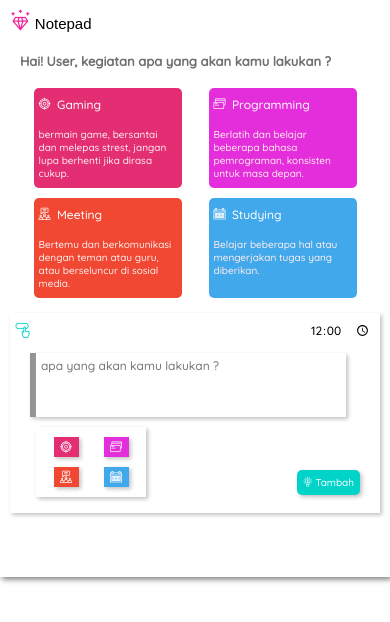
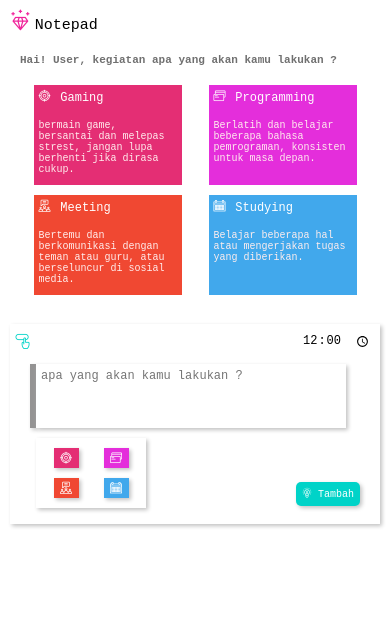
Before and after one commit to Hendridev/Reminder-app, a plain HTML site: page index.html in a window 390 px wide. Drawn offline with Linux system fonts and the light colour scheme; files whose address does not match are found by name.

Commit message:
fixing responsive and styling

```diff
--- a/responsive.css
+++ b/responsive.css
@@ -1,96 +1,59 @@
 @media screen and (max-width:1000px) {
-    section.mock-up {
-        background-color: white;
-    }
     .container {
-        padding: 10px;
-        box-sizing: border-box;
-    }
-    .clear {
-        clear: both;
+        padding: 0px;
     }
     .user-dash {
-        /* height: 100%; */
-        background-color: white;
-        box-shadow: 2px 2px 6px rgb(112, 112, 112);
-        border-radius: 8px;
         padding: 20px;
+        box-shadow: none;
         box-sizing: border-box;
     }
     .top-dash {
         margin-bottom: 10px;
     }
     .top-dash span {
-        font-size: 22px;
-        font-family: var(--font-sans);
+        font-size: 20px;
     }
     .icon-diamond::before {
         font-size: 1.7rem;
-        color: rgb(240, 36, 155);
     }
     .second-dash {
         height: 250px;
         padding: 10px;
-        box-sizing: border-box;
         margin-bottom: 10px;
     }
     .user-gret {
         font-size: 18px;
-        font-family: var(--font-style);
-        font-weight: 700;
-        color: rgb(112, 112, 112);
         margin-bottom: 20px;
         margin-left: 0px;
     }
-    .user-choice {
-        display: flex;
-        justify-content: space-evenly;
-    }
     .box {
-        font-family: var(--font-style);
         padding: 14px;
-        box-sizing: border-box;
         width: 220px;
         height: 150px;
-        border-radius: 10px;
-        transition: 0.5s ease-in-out;
-        cursor: pointer;
         margin: 0 4px;
     }
     .box span {
         font-size: 16px;
-        color: white;
     }
     span.thing {
         font-size: 14px;
         margin-left: 2px;
     }
     .box p {
-        color: rgb(255, 238, 238);
         margin-top: 15px;
         font-size: 10.5px;
     }
-    .box:hover {
-        transform: translateY(20px);
-        transition: 0.5s ease-in-out;
-    }
     .third-dash {
         height: 170px;
-        font-family: var(--font-style);
         padding: 20px 10px;
     }
     .adding-task {
         height: 170px;
-        box-shadow: 2px 2px 4px rgb(194, 194, 194);
         padding: 10px;
-        box-sizing: border-box;
         border-radius: 10px;
-        position: relative;
     }
     .icon-buy {
         font-size: 18px;
-        color: rgb(0, 211, 200);
-        float: left;
     }
     .task-wrapper {
         margin: 10px 0px;
@@ -100,47 +63,26 @@
         height: 84px;
         float: left;
         margin: 28px 0;
-        background-color: rgb(148, 147, 147);
-        box-shadow: 2px 2px 4px rgb(194, 194, 194);
     }
     .task-bar {
-        box-shadow: 2px 2px 4px rgb(194, 194, 194);
         height: 74px;
         width: 320px;
         margin: 28px 0px;
-        border: none;
-        float: left;
-        outline: none;
-        resize: none;
-        overflow: auto;
-        font-family: var(--font-style);
-        padding: 5px;
     }
     .category {
-        display: flex;
-        flex-wrap: wrap;
         padding: 5px;
         float: left;
         width: 100px;
-        align-items: center;
-        justify-content: space-around;
         margin: 28px 20px;
         height: 74px;
-        box-shadow: 2px 2px 4px rgb(194, 194, 194);
     }
     .ctg {
         width: 30px;
-        /* margin: 5px; */
         height: 30px;
-        box-shadow: 2px 2px 4px rgb(194, 194, 194);
-        display: flex;
-        justify-content: center;
-        align-items: center;
         font-size: 13px;
-        color: white;
     }
     .selected {
-        filter: grayscale(100%);
+        filter: grayscale(90%);
     }
     .time {
         position: absolute;
@@ -235,9 +177,8 @@
         clear: both;
     }
     .user-dash {
-        /* height: 100%; */
         background-color: white;
-        box-shadow: 2px 2px 6px rgb(112, 112, 112);
+        box-shadow: none;
         border-radius: 0px;
         padding: 10px;
         box-sizing: border-box;
@@ -257,10 +198,10 @@
         height: 260px;
         padding: 10px;
         box-sizing: border-box;
-        margin-bottom: 10px;
+        margin-bottom: 20px;
     }
     .user-gret {
-        font-size: 13px;
+        font-size: 11px;
         font-family: var(--font-style);
         font-weight: 700;
         color: rgb(112, 112, 112);
@@ -278,7 +219,6 @@
         box-sizing: border-box;
         width: 148px;
         height: 100px;
-        border-radius: 5px;
         transition: 0.5s ease-in-out;
         cursor: pointer;
         margin: 5px 4px;
@@ -377,7 +317,7 @@
         outline: none;
         font-family: var(--font-style);
         font-size: 12px;
-        width: 62px;
+        width: 70px;
     }
     .submit {
         position: absolute;
--- a/style.css
+++ b/style.css
@@ -1,12 +1,11 @@
-@import url('https://fonts.googleapis.com/css2?family=Quicksand:wght@500&family=Source+Sans+Pro&display=swap');
     * {
         padding: 0;
         margin: 0;
     }
 
      :root {
-    --font-style: 'Quicksand', sans-serif;
-    --font-sans: sans-serif;
+        --font-style: monospace;
+        --font-sans: monospace;
     }
 
     section.mock-up {
@@ -28,7 +27,6 @@ section.mock-up {
         /* height: 100%; */
         background-color: white;
         box-shadow: 2px 2px 6px rgb(112, 112, 112);
-    border-radius: 8px;
         padding: 20px;
         box-sizing: border-box;
     }
@@ -55,7 +53,7 @@ section.mock-up {
     }
 
     .user-gret {
-    font-size: 25px;
+        font-size: 28px;
         font-family: var(--font-style);
         font-weight: 700;
         color: rgb(112, 112, 112);
@@ -74,7 +72,6 @@ section.mock-up {
         box-sizing: border-box;
         width: 260px;
         height: 150px;
-    border-radius: 10px;
         transition: 0.5s ease-in-out;
         cursor: pointer;
     }
@@ -112,7 +109,6 @@ span.thing {
         box-shadow: 2px 2px 4px rgb(194, 194, 194);
         padding: 10px;
         box-sizing: border-box;
-    border-radius: 10px;
         position: relative;
     }
 
@@ -181,12 +177,12 @@ span.thing {
     .time {
         position: absolute;
         top: 10px;
-    right: 10px;
+        right: 20px;
         border: none;
         outline: none;
         font-family: var(--font-style);
-    font-size: 17px;
-    width: 80px;
+        font-size: 14px;
+        width: 110px;
         background-color: white;
     }
 
@@ -200,10 +196,8 @@ span.thing {
         background-color: rgb(0, 211, 200);
         font-family: var(--font-style);
         font-size: 13px;
-    /* font-weight: 700; */
         box-shadow: 2px 2px 4px rgb(194, 194, 194);
         color: white;
-    border-radius: 5px;
     }
 
     .submit:active {
@@ -269,7 +263,6 @@ span.thing {
     .btn {
         width: 70px;
         height: 24px;
-    border-radius: 5px;
         margin: 4px 0;
         border: none;
         outline: none;
```
Lines whose indentation alone changed are shown as unchanged.
